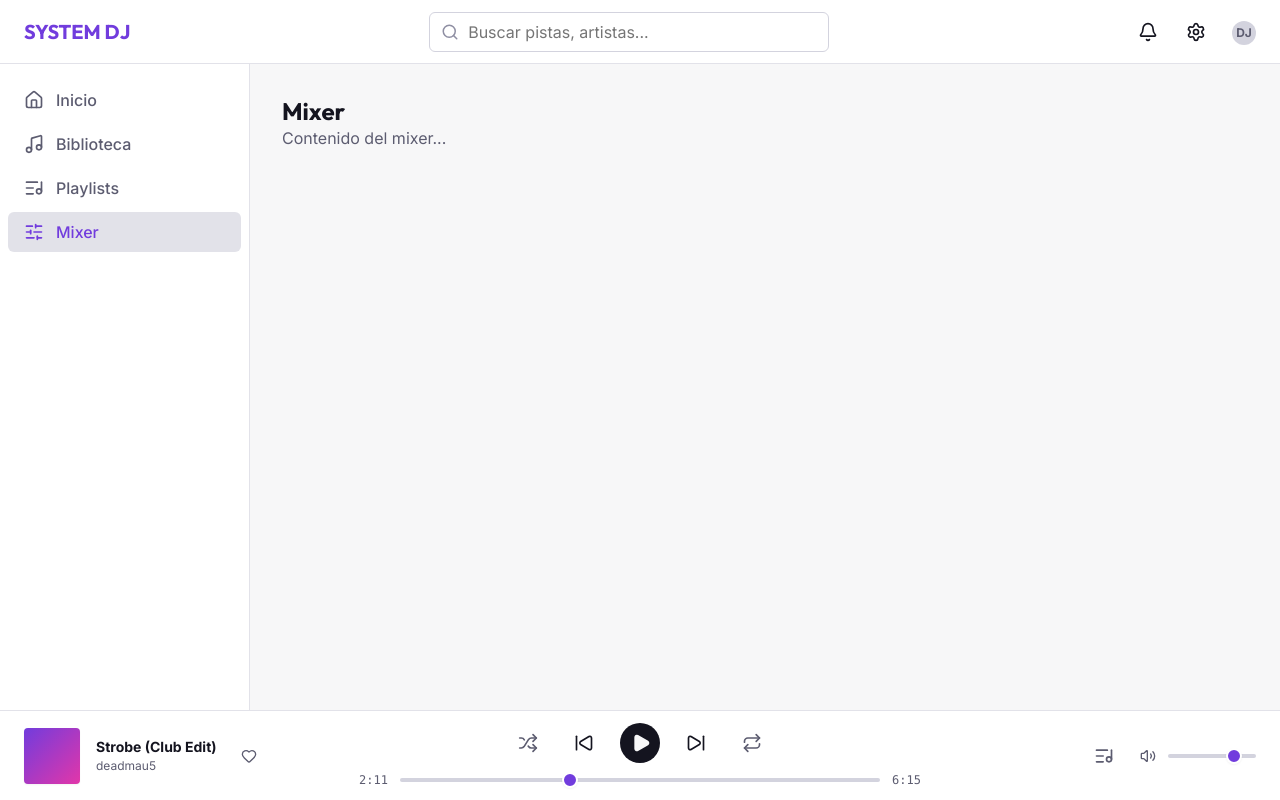
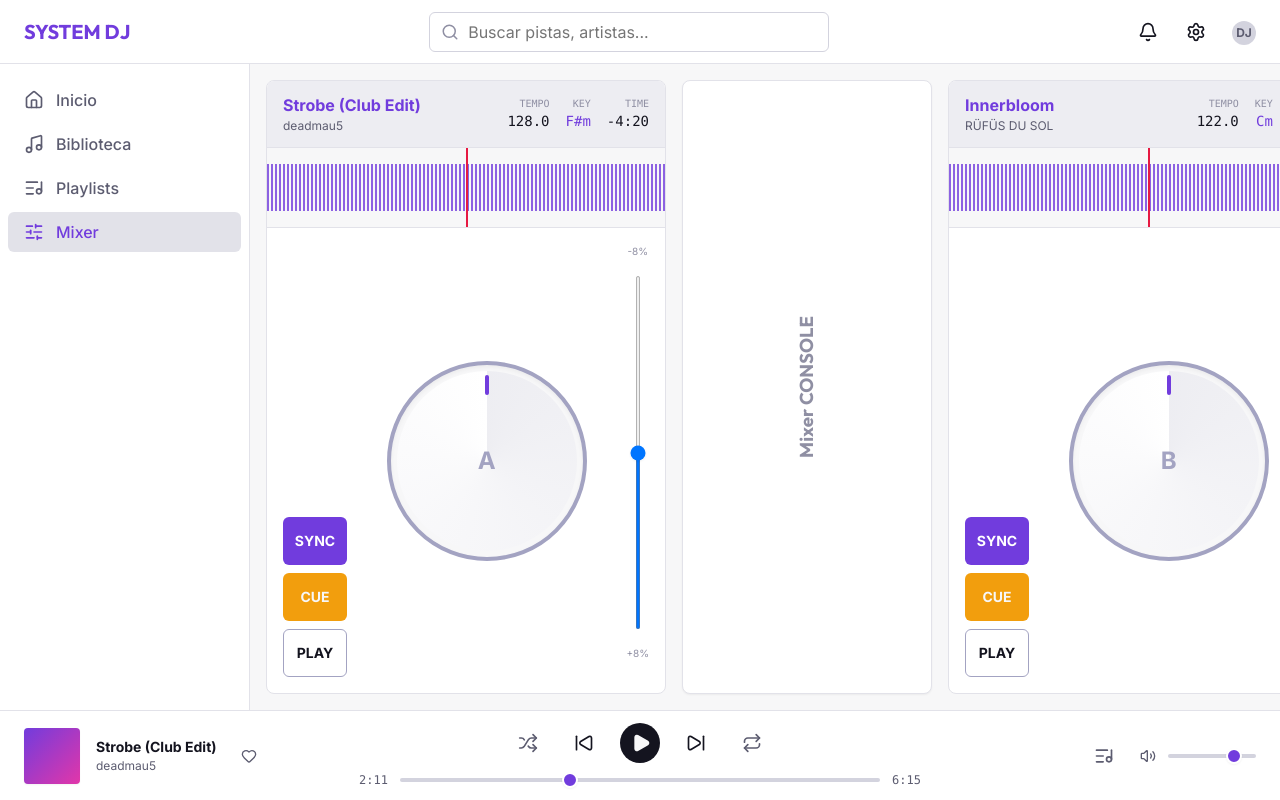
Before and after one commit to Xander-JS/dj_ai_web, a React (Vite) app: page /mixer in a window 1280 px wide. Built offline with nearby package versions, Linux system fonts and the light colour scheme.

Commit message:
construye nucleo visual de los reproductores DJ

```diff
--- /dev/null
+++ b/src/components/dj/Deck.css
@@ -0,0 +1,182 @@
+.dj-deck {
+  display: flex;
+  flex-direction: column;
+  background-color: var(--bg-surface);
+  border-radius: var(--radius-lg);
+  border: 1px solid var(--border-subtle);
+  overflow: hidden;
+  height: 100%;
+}
+
+.deck-header {
+  display: flex;
+  justify-content: space-between;
+  align-items: center;
+  padding: var(--space-3) var(--space-4);
+  background-color: var(--bg-surface-hover);
+  border-bottom: 1px solid var(--border-subtle);
+}
+
+.deck-title-group {
+  display: flex;
+  flex-direction: column;
+}
+
+.deck-track-title {
+  font-weight: var(--font-weight-bold);
+  font-size: var(--text-base);
+  color: var(--color-primary-500);
+}
+
+.deck-track-artist {
+  font-size: var(--text-xs);
+  color: var(--text-secondary);
+}
+
+.deck-stats {
+  display: flex;
+  gap: var(--space-4);
+  font-family: var(--font-family-mono);
+  font-size: var(--text-sm);
+}
+
+.deck-stat-item {
+  display: flex;
+  flex-direction: column;
+  align-items: flex-end;
+}
+
+.deck-stat-label {
+  font-size: 10px;
+  color: var(--text-tertiary);
+  text-transform: uppercase;
+}
+
+.deck-waveform-container {
+  height: 80px;
+  background-color: var(--bg-base);
+  border-bottom: 1px solid var(--border-subtle);
+  position: relative;
+  display: flex;
+  align-items: center;
+  justify-content: center;
+  overflow: hidden;
+}
+
+/* Simulated Waveform */
+.deck-waveform-mock {
+  width: 100%;
+  height: 60%;
+  background: repeating-linear-gradient(
+    90deg,
+    var(--color-primary-500) 0%,
+    var(--color-primary-500) 2px,
+    transparent 2px,
+    transparent 4px
+  );
+  opacity: 0.8;
+}
+
+.deck-playhead {
+  position: absolute;
+  top: 0;
+  bottom: 0;
+  left: 50%;
+  width: 2px;
+  background-color: var(--color-error);
+  z-index: 10;
+}
+
+.deck-controls {
+  display: flex;
+  flex: 1;
+  padding: var(--space-4);
+  gap: var(--space-4);
+}
+
+.deck-jog-wheel-container {
+  flex: 1;
+  display: flex;
+  align-items: center;
+  justify-content: center;
+}
+
+.deck-jog-wheel {
+  width: 200px;
+  height: 200px;
+  border-radius: 50%;
+  border: 4px solid var(--border-strong);
+  background-color: var(--bg-base);
+  display: flex;
+  align-items: center;
+  justify-content: center;
+  position: relative;
+  box-shadow: var(--shadow-inner);
+}
+
+.deck-jog-wheel-inner {
+  width: 180px;
+  height: 180px;
+  border-radius: 50%;
+  background: conic-gradient(from 0deg, var(--bg-surface-hover) 0deg, var(--bg-surface) 360deg);
+  display: flex;
+  align-items: center;
+  justify-content: center;
+}
+
+.deck-jog-marker {
+  position: absolute;
+  top: 10px;
+  width: 4px;
+  height: 20px;
+  background-color: var(--color-primary-500);
+  border-radius: var(--radius-full);
+}
+
+.deck-transport {
+  display: flex;
+  flex-direction: column;
+  gap: var(--space-2);
+  justify-content: flex-end;
+}
+
+.deck-pitch-slider {
+  display: flex;
+  flex-direction: column;
+  align-items: center;
+  height: 100%;
+  padding-bottom: var(--space-4);
+}
+
+/* Button overrides for DJ feel */
+.btn-dj {
+  width: 64px;
+  height: 48px;
+  font-weight: var(--font-weight-bold);
+  font-size: var(--text-sm);
+  border-radius: var(--radius-md);
+  text-transform: uppercase;
+}
+
+.btn-dj-play {
+  background-color: var(--color-success);
+  color: var(--bg-base);
+}
+
+.btn-dj-play:hover {
+  filter: brightness(1.1);
+}
+
+.btn-dj-cue {
+  background-color: var(--color-warning);
+  color: var(--bg-base);
+}
+
+.btn-dj-cue:hover {
+  filter: brightness(1.1);
+}
+
+.btn-dj-sync {
+  background-color: var(--color-primary-500);
+  color: var(--text-inverse);
+}
--- /dev/null
+++ b/src/components/dj/Deck.tsx
@@ -0,0 +1,118 @@
+import React, { useState } from 'react';
+import { useTranslation } from 'react-i18next';
+import { Slider } from '../ui/Slider';
+import { clsx } from 'clsx';
+import './Deck.css';
+
+export interface DeckProps {
+  deckName: 'A' | 'B';
+  trackTitle?: string;
+  trackArtist?: string;
+  bpm?: number;
+  keyStr?: string;
+  timeRemaining?: string;
+}
+
+export const Deck: React.FC<DeckProps> = ({
+  deckName,
+  trackTitle = 'No Track Loaded',
+  trackArtist = 'Unknown',
+  bpm = 120.0,
+  keyStr = 'Am',
+  timeRemaining = '-0:00'
+}) => {
+  const { t } = useTranslation();
+  const [isPlaying, setIsPlaying] = useState(false);
+  const [pitch, setPitch] = useState(50); // 0-100, 50 is center
+
+  const calculatedBpm = (bpm * (1 + (pitch - 50) / 100 * 0.16)).toFixed(1); // +/- 8% pitch
+
+  return (
+    <div className="dj-deck">
+
+      {/* Header Info */}
+      <div className="deck-header">
+        <div className="deck-title-group">
+          <span className="deck-track-title">{trackTitle}</span>
+          <span className="deck-track-artist">{trackArtist}</span>
+        </div>
+        <div className="deck-stats">
+          <div className="deck-stat-item">
+            <span className="deck-stat-label">{t('dj.tempo')}</span>
+            <span>{calculatedBpm}</span>
+          </div>
+          <div className="deck-stat-item">
+            <span className="deck-stat-label">{t('dj.key_lock')}</span>
+            <span style={{ color: 'var(--color-primary-500)' }}>{keyStr}</span>
+          </div>
+          <div className="deck-stat-item">
+            <span className="deck-stat-label">TIME</span>
+            <span>{timeRemaining}</span>
+          </div>
+        </div>
+      </div>
+
+      {/* Waveform Placeholder */}
+      <div className="deck-waveform-container">
+        <div className="deck-waveform-mock" style={{ animation: isPlaying ? 'moveWave 2s linear infinite' : 'none' }}></div>
+        <div className="deck-playhead"></div>
+      </div>
+
+      {/* Main Deck Controls */}
+      <div className="deck-controls">
+
+        {/* Transport buttons */}
+        <div className="deck-transport">
+          <button
+            className="btn btn-dj btn-dj-sync"
+          >
+            {t('dj.sync')}
+          </button>
+          <button
+            className="btn btn-dj btn-dj-cue"
+          >
+            {t('dj.cue')}
+          </button>
+          <button
+            className={clsx('btn btn-dj', isPlaying ? 'btn-dj-play' : 'btn-outline')}
+            onClick={() => setIsPlaying(!isPlaying)}
+          >
+            {isPlaying ? 'PAUSE' : t('dj.play')}
+          </button>
+        </div>
+
+        {/* Jog Wheel */}
+        <div className="deck-jog-wheel-container">
+          <div className="deck-jog-wheel" style={{ animation: isPlaying ? 'spin 1.8s linear infinite' : 'none' }}>
+            <div className="deck-jog-wheel-inner">
+              <span style={{ fontSize: 'var(--text-2xl)', fontWeight: 'var(--font-weight-bold)', color: 'var(--border-strong)' }}>
+                {deckName}
+              </span>
+            </div>
+            <div className="deck-jog-marker"></div>
+          </div>
+        </div>
+
+        {/* Pitch Slider */}
+        <div className="deck-pitch-slider">
+          <span style={{ fontSize: '10px', color: 'var(--text-tertiary)', marginBottom: 'var(--space-2)' }}>-8%</span>
+          <div style={{ flex: 1, padding: 'var(--space-2) 0' }}>
+            <Slider
+              orientation="vertical"
+              value={pitch}
+              onChange={(e) => setPitch(Number(e.target.value))}
+            />
+          </div>
+          <span style={{ fontSize: '10px', color: 'var(--text-tertiary)', marginTop: 'var(--space-2)' }}>+8%</span>
+        </div>
+
+      </div>
+
+      {/* CSS Animations directly in a style tag for simplicity of the mockup */}
+      <style>{`
+        @keyframes spin { 100% { transform: rotate(360deg); } }
+        @keyframes moveWave { 100% { background-position: 100px 0; } }
+      `}</style>
+    </div>
+  );
+};
--- a/src/i18n/locales/en/translation.json
+++ b/src/i18n/locales/en/translation.json
@@ -55,5 +55,14 @@
     "repeat": "Repeat",
     "volume": "Volume",
     "queue": "Playback queue"
+  },
+  "dj": {
+    "deck_a": "DECK A",
+    "deck_b": "DECK B",
+    "sync": "SYNC",
+    "cue": "CUE",
+    "play": "PLAY",
+    "tempo": "TEMPO",
+    "key_lock": "KEY"
   }
 }
--- a/src/i18n/locales/es/translation.json
+++ b/src/i18n/locales/es/translation.json
@@ -55,5 +55,14 @@
     "repeat": "Repetir",
     "volume": "Volumen",
     "queue": "Cola de reproducción"
+  },
+  "dj": {
+    "deck_a": "DECK A",
+    "deck_b": "DECK B",
+    "sync": "SYNC",
+    "cue": "CUE",
+    "play": "PLAY",
+    "tempo": "TEMPO",
+    "key_lock": "KEY"
   }
 }
--- /dev/null
+++ b/src/pages/Mixer.css
@@ -0,0 +1,24 @@
+.mixer-page-container {
+  display: flex;
+  height: 100%;
+  padding: var(--space-4);
+  gap: var(--space-4);
+  background-color: var(--bg-base);
+}
+
+.deck-container {
+  flex: 2;
+  min-width: 400px;
+}
+
+.mixer-console-placeholder {
+  flex: 1;
+  min-width: 250px;
+  background-color: var(--bg-surface);
+  border-radius: var(--radius-lg);
+  border: 1px solid var(--border-subtle);
+  display: flex;
+  align-items: center;
+  justify-content: center;
+  box-shadow: var(--shadow-sm);
+}
--- a/src/pages/Mixer.tsx
+++ b/src/pages/Mixer.tsx
@@ -1,12 +1,49 @@
 import React from 'react';
 import { useTranslation } from 'react-i18next';
+import { Deck } from '../components/dj/Deck';
+import { MOCK_LIBRARY } from '../mock/library';
+import './Mixer.css';
 
 export const Mixer: React.FC = () => {
   const { t } = useTranslation();
+
+  const trackA = MOCK_LIBRARY[0];
+  const trackB = MOCK_LIBRARY[1];
+
   return (
-    <div style={{ padding: 'var(--space-8)' }}>
-      <h2>{t('navigation.mixer')}</h2>
-      <p style={{ color: 'var(--text-secondary)' }}>Contenido del mixer...</p>
+    <div className="mixer-page-container">
+
+      {/* Deck A */}
+      <div className="deck-container">
+        <Deck
+          deckName="A"
+          trackTitle={trackA.title}
+          trackArtist={trackA.artist}
+          bpm={trackA.bpm}
+          keyStr={trackA.key}
+          timeRemaining="-4:20"
+        />
+      </div>
+
+      {/* Mixer Central Console (Placeholder for Step 11) */}
+      <div className="mixer-console-placeholder">
+        <h3 style={{ color: 'var(--text-tertiary)', writingMode: 'vertical-rl', transform: 'rotate(180deg)' }}>
+          {t('navigation.mixer')} CONSOLE
+        </h3>
+      </div>
+
+      {/* Deck B */}
+      <div className="deck-container">
+        <Deck
+          deckName="B"
+          trackTitle={trackB.title}
+          trackArtist={trackB.artist}
+          bpm={trackB.bpm}
+          keyStr={trackB.key}
+          timeRemaining="-6:45"
+        />
+      </div>
+
     </div>
   );
 };
```
